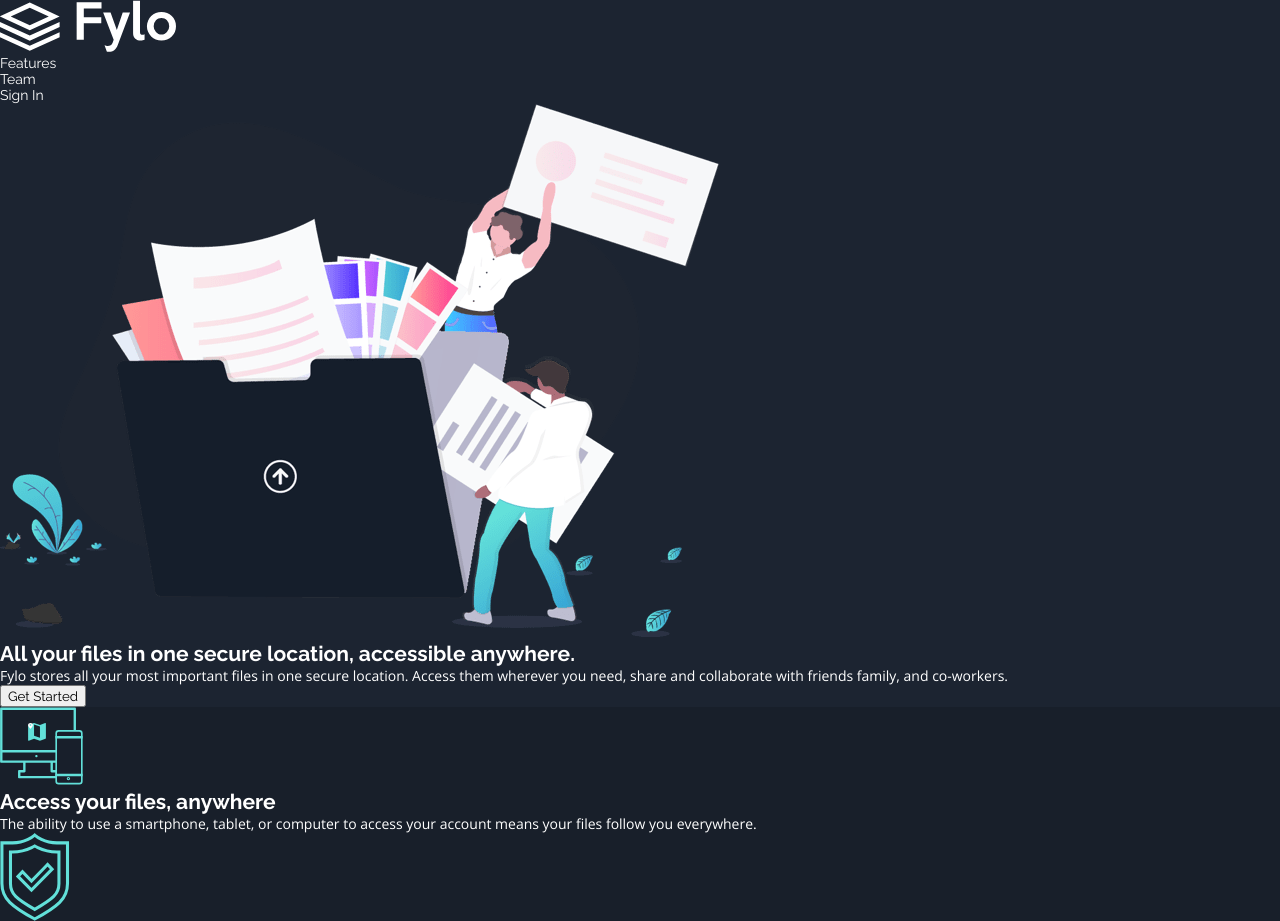
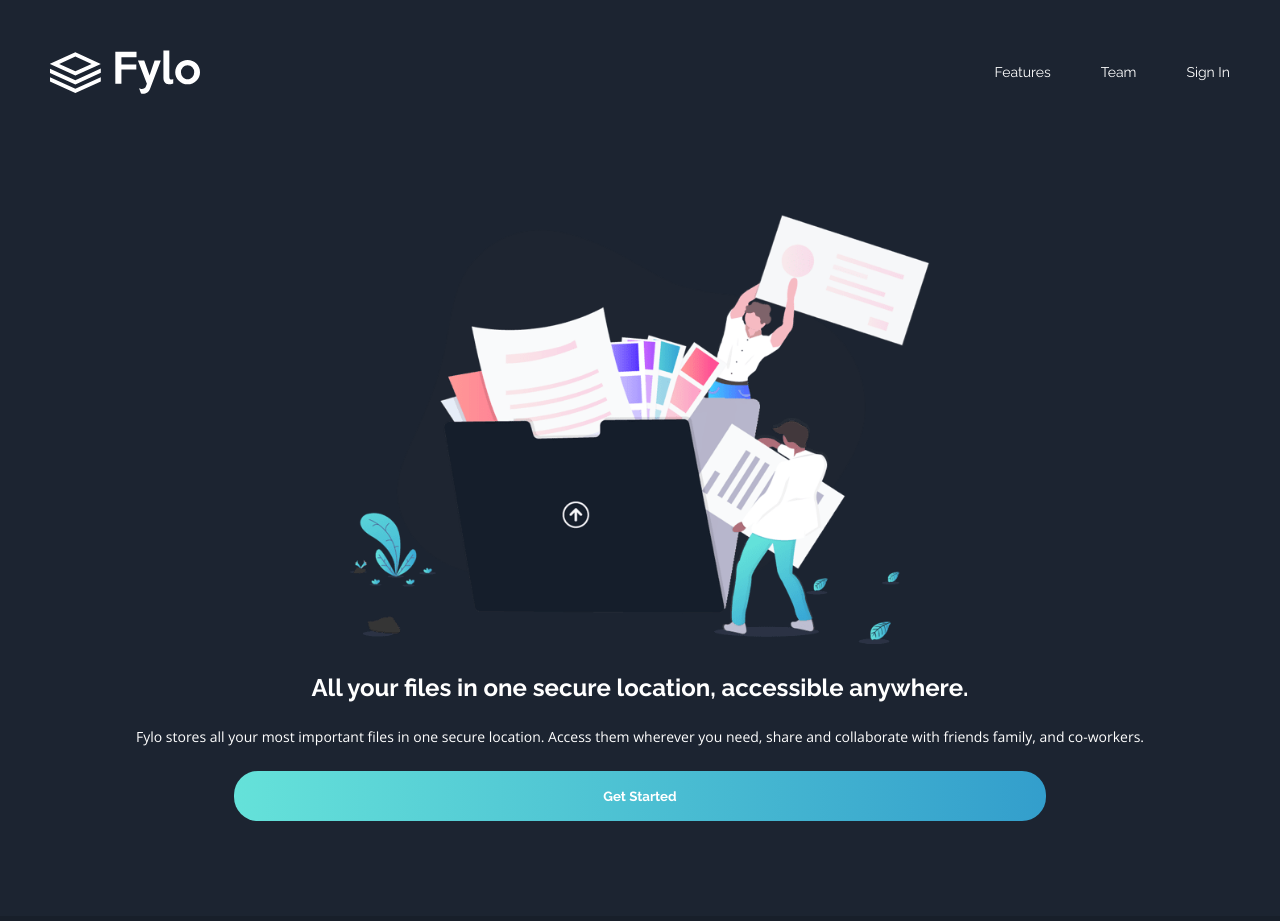
Before and after one commit to josepharsenicsulfate/fylo-dark, a plain HTML site: page index.html in a window 1280 px wide. Shown: the top 921 px of the page. Drawn offline with nearby package versions, Linux system fonts and the light colour scheme.

Commit message:
nav bar and header

```diff
--- a/assets/css/header.css
+++ b/assets/css/header.css
@@ -1,3 +1,49 @@
 header{
+    padding: 30px 25px;
     background-color: var(--dark-blue-intro-email-);
 }
+
+header nav{
+    display: flex;
+    flex-flow: row wrap;
+
+    justify-content: space-between;
+}
+
+header nav img{
+    width: 100px;
+}
+
+header nav ul{
+    display: flex;
+    flex-flow: row wrap;
+
+    align-self: center;
+    gap: 25px;
+}
+
+header nav ul li{
+    float: left;
+}
+
+header nav ul li a:hover{
+    text-decoration: underline;
+}
+
+@media (min-width: 426px){
+
+}
+
+@media (min-width: 769px){
+    header{
+        padding: 50px;
+    }
+
+    header nav img{
+        width: 150px;
+    }
+
+    header nav ul{
+        gap: 50px;
+    }
+}
--- a/assets/css/sections.css
+++ b/assets/css/sections.css
@@ -1,3 +1,8 @@
+section{
+    padding: 35px 30px;
+    text-align: center;
+}
+
 section.intro, section.form-card{
     background-color: var(--dark-blue-intro-email-);
 }
@@ -5,3 +10,41 @@ section.intro, section.form-card{
 section.features, section.fill-content, section.testimonial{
     background-color: var(--dark-blue-main-bg-);
 }
+
+section.intro img{
+    width: 100%;
+    object-position: center;
+}
+
+section.intro h1{
+    padding: 25px 0;
+    font-size: 24px;
+}
+
+section.intro button{
+    margin: 25px 0;
+}
+
+section.features{
+    display: grid;
+    grid-template-columns: 100%;
+    gap: 100px;
+}
+
+section.features img{
+    width: 75px;
+}
+
+section.features h2{
+    margin: 15px 0;
+}
+
+@media (min-width: 769px){
+    section{
+        padding: 70px 60px;
+    }
+
+    section.intro img{
+        width: 50%;
+    }
+}
--- a/assets/css/style.css
+++ b/assets/css/style.css
@@ -51,5 +51,25 @@ a{
     color: var(--white-);
 }
 
+img{
+    width: 150px;
+}
+
+button{
+    width: 70%;
+    height: 50px;
+    border: none;
+    border-radius: 24px;
+
+    background-image: linear-gradient(to right, var(--cyan-), var(--blue-));
+
+    font-weight: 700;
+    color: var(--white-);
+}
+
+@media (max-width: 426px){
+
+}
+
 .attribution { font-size: 11px; text-align: center; }
 .attribution a { color: hsl(228, 45%, 44%); }
--- a/index.html
+++ b/index.html
@@ -4,7 +4,7 @@
   <meta charset="UTF-8">
   <meta name="viewport" content="width=device-width, initial-scale=1.0"> <!-- displays site properly based on user's device -->
 
-  <link rel="icon" type="image/png" sizes="32x32" href="./images/favicon-32x32.png">
+  <link rel="icon" type="image/png" sizes="32x32" href="assets/images/favicon-32x32.png">
 
   <title>Frontend Mentor | Fylo landing page with dark theme and features grid</title>
 
@@ -40,7 +40,10 @@
     <button>Get Started</button>
   </section>
 
+  <!-- <img src="assets/images/bg-curvy-mobile.svg" alt="" style="display: block; width: 100%;"> -->
+
   <section class="features">
+
     <div>
       <img src="assets/images/icon-access-anywhere.svg" alt="">
       <h2>Access your files, anywhere</h2>
```
